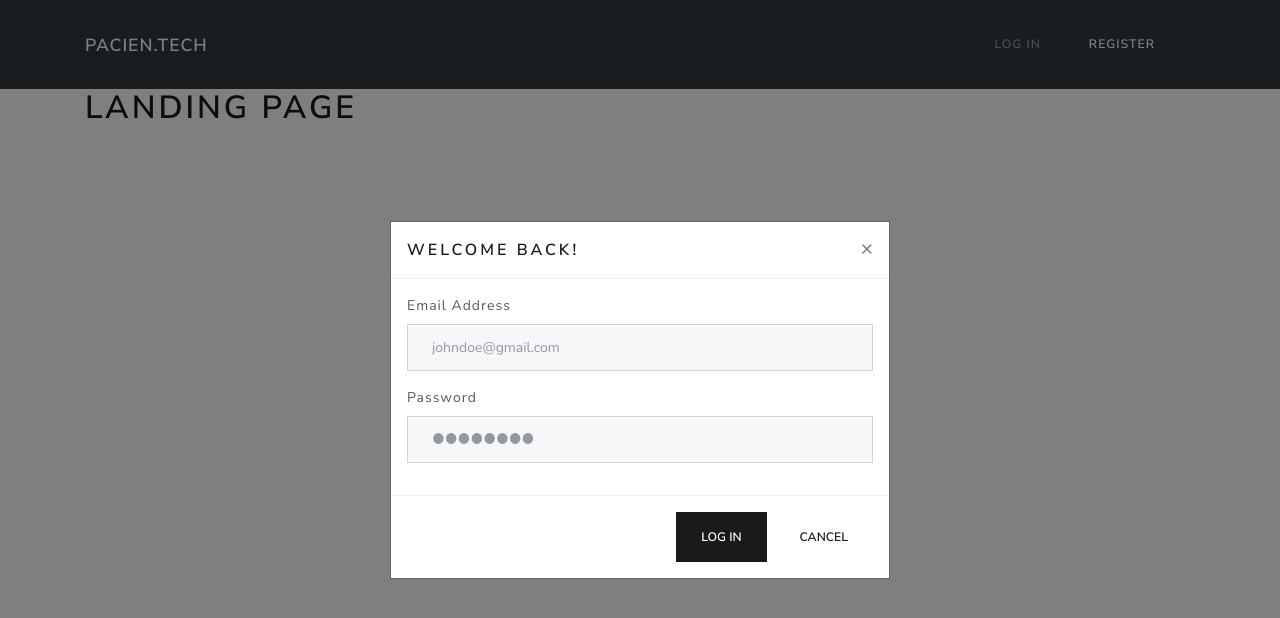
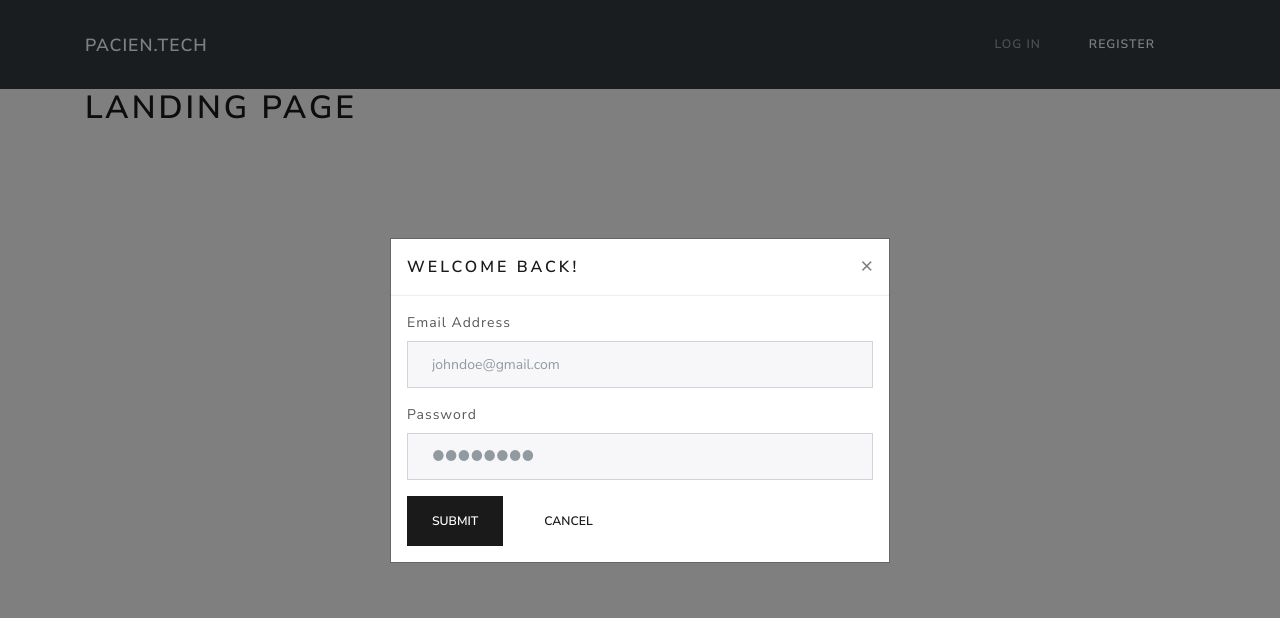
Before and after one commit to vzhny/pacientech, a React app: page / in a window 1280 px wide. Both pictures are taken after a click on the link "LOG IN". Shown: the top 618 px of the page. Built offline with nearby package versions, Linux system fonts and the light colour scheme.

Commit message:
Added useState to the login form, removed the modal footer -- using the form buttons instead | 02/02

```diff
--- a/src/components/LoginForm/LoginForm.js
+++ b/src/components/LoginForm/LoginForm.js
@@ -1,10 +1,20 @@
-import React from 'react';
-import { Form, FormGroup, Label, Input } from 'reactstrap';
-import PropTypes from 'prop-types';
-import styles from './LoginForm.module.scss';
+import React, { useState } from 'react';
+import { Form, FormGroup, Label, Input, Button } from 'reactstrap';
+import PropTypes from 'prop-types'; // eslint-disable-line
+import styles from './LoginForm.module.scss'; // eslint-disable-line
 
-const LoginForm = () => (
-  <Form>
+const LoginForm = ({ toggleModal }) => {
+  const [payload, setPayload] = useState({
+    email: 'johndoe@gmail.com',
+    password: 'abc123',
+  });
+
+  return (
+    <Form
+      onSubmit={e => {
+        e.preventDefault();
+      }}
+    >
       <FormGroup>
         <Label for="email">Email Address</Label>
         <Input type="email" name="email" id="email" placeholder="johndoe@gmail.com" />
@@ -13,9 +23,18 @@ const LoginForm = () => (
         <Label for="password">Password</Label>
         <Input type="password" name="password" id="password" placeholder="●●●●●●●●" />
       </FormGroup>
+      <Button color="primary" className="mr-3">
+        Submit
+      </Button>
+      <Button color="secondary" onClick={() => toggleModal()}>
+        Cancel
+      </Button>
     </Form>
   );
+};
 
-LoginForm.propTypes = {};
+LoginForm.propTypes = {
+  toggleModal: PropTypes.func.isRequired,
+};
 
 export default LoginForm;
--- a/src/components/Modal/Modal.js
+++ b/src/components/Modal/Modal.js
@@ -1,29 +1,20 @@
 import React, { useEffect } from 'react';
-import { Button, Modal as BootstrapModal, ModalHeader, ModalBody, ModalFooter } from 'reactstrap';
+import { Modal as BootstrapModal, ModalHeader, ModalBody } from 'reactstrap';
 import PropTypes from 'prop-types';
 
-const Modal = ({ title, confirmBtn, content, modalVisible, toggleModal }) => {
-  useEffect(() => {}, [title, confirmBtn, content]);
+const Modal = ({ title, content, modalVisible, toggleModal }) => {
+  useEffect(() => {}, [title, content]);
 
   return (
     <BootstrapModal isOpen={modalVisible} centered>
       <ModalHeader toggle={() => toggleModal()}>{title}</ModalHeader>
       <ModalBody>{content}</ModalBody>
-      <ModalFooter>
-        <Button color="primary" onClick={() => toggleModal()}>
-          {confirmBtn}
-        </Button>
-        <Button color="secondary" onClick={() => toggleModal()}>
-          Cancel
-        </Button>
-      </ModalFooter>
     </BootstrapModal>
   );
 };
 
 Modal.defaultProps = {
   title: '',
-  confirmBtn: 'OK',
   content: '',
   modalVisible: false,
   toggleModal: modalVisible => !modalVisible,
@@ -31,7 +22,6 @@ Modal.defaultProps = {
 
 Modal.propTypes = {
   title: PropTypes.string,
-  confirmBtn: PropTypes.string,
   content: PropTypes.oneOfType([PropTypes.arrayOf(PropTypes.node), PropTypes.node]),
   modalVisible: PropTypes.bool,
   toggleModal: PropTypes.func,
--- a/src/components/Navigation/Navigation.js
+++ b/src/components/Navigation/Navigation.js
@@ -23,8 +23,7 @@ const Navigation = () => {
   const logInUser = () => {
     setModalProps({
       title: 'Welcome Back!',
-      confirmBtn: 'Log In',
-      content: <LoginForm />,
+      content: <LoginForm toggleModal={toggleModal} />,
     });
     toggleModal(!modalVisible);
   };
@@ -32,7 +31,6 @@ const Navigation = () => {
   const registerUser = () => {
     setModalProps({
       title: 'Create an Account',
-      confirmBtn: 'Register',
       content: <p>Register Form</p>,
     });
     toggleModal(!modalVisible);
@@ -74,7 +72,6 @@ const Navigation = () => {
       </Navbar>
       <Modal
         title={modal.title}
-        confirmBtn={modal.confirmBtn}
         content={modal.content}
         modalVisible={modalVisible}
         toggleModal={toggleModal}
```
Lines whose indentation alone changed are shown as unchanged.
